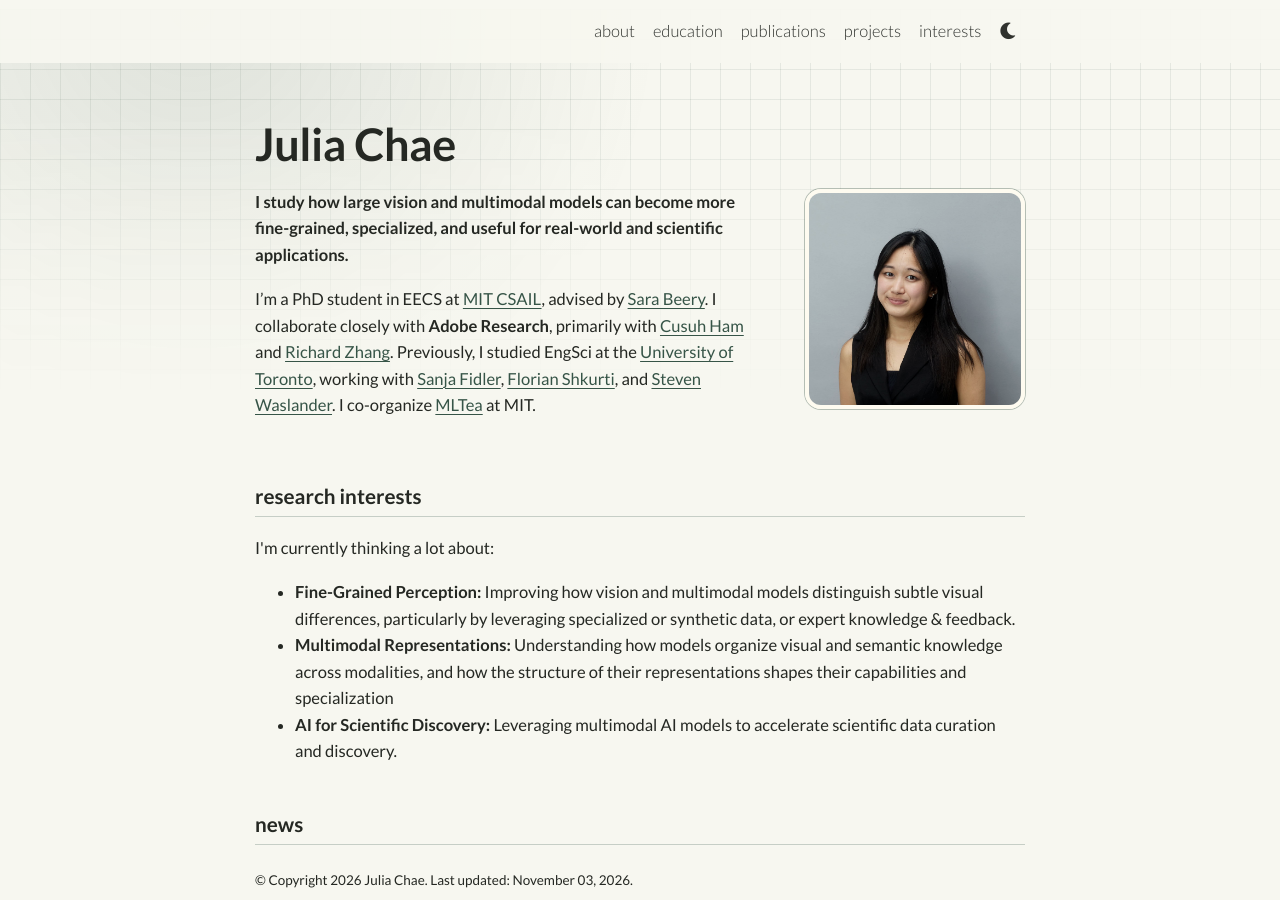
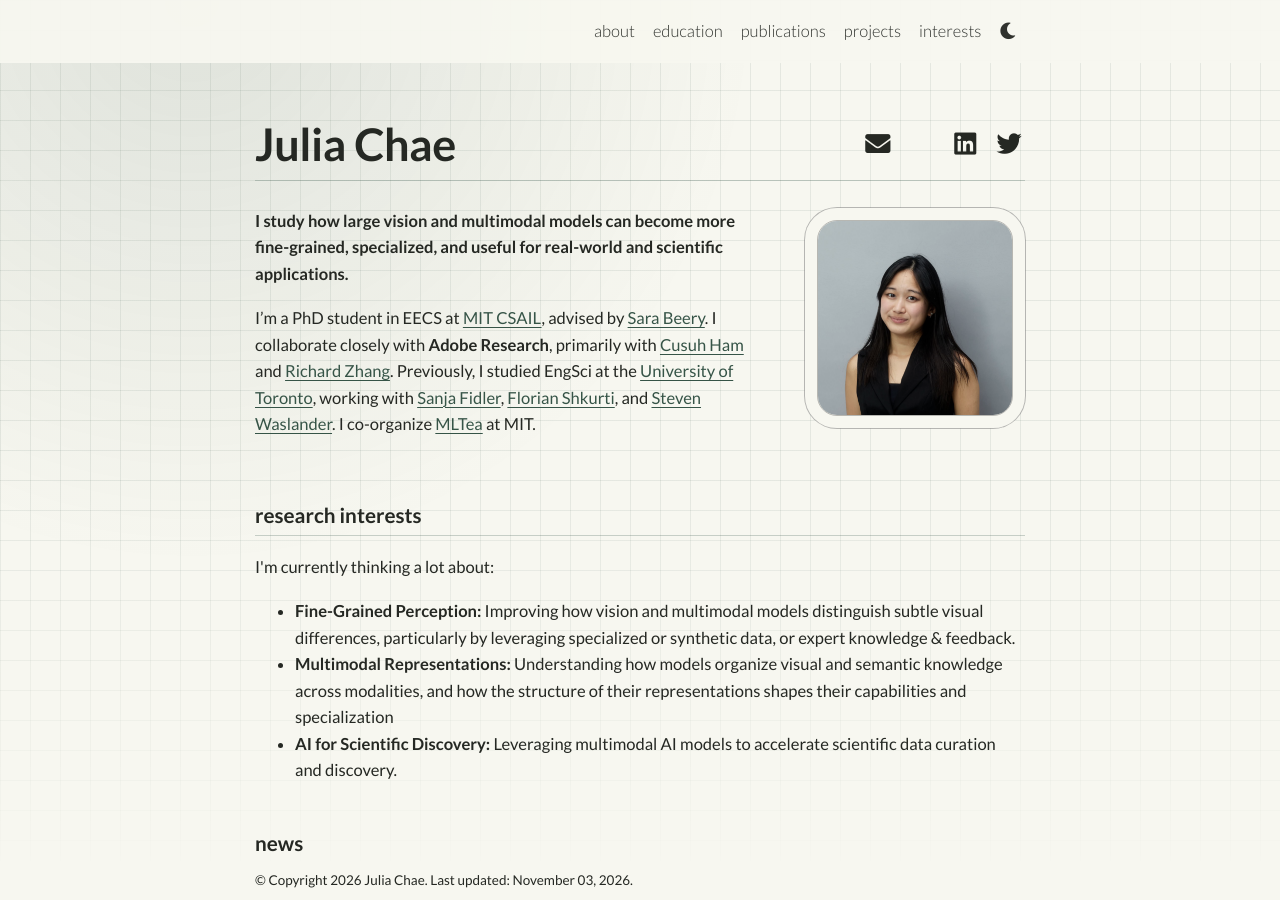
Before and after one commit to JuliaChae/JuliaChae.github.io, a Jekyll site: the page built from _pages/about.md, in a window 1280 px wide and 900 px high. Built offline with Jekyll 4.4.1, drawn with Linux system fonts in a browser that asks for light colours; full-size pictures stand in for the smaller copies a plugin makes; comment, search, counter and statistics services are not loaded; a style sheet for code colours, icons or effects is not loaded; some of the changed text lies outside the part shown.

Commit message:
Refine homepage layout and section styling

```diff
--- a/_includes/education.html
+++ b/_includes/education.html
@@ -1,31 +1,19 @@
-<h2  style="padding-top: 30px;"><b>education</b></h2>
-<table style="padding-top: 10px;width:100%;border:0px;border-spacing:0px;border-collapse:separate;margin-right:auto;margin-left:auto;"><tbody>
-  <tr>
-    <td style="padding-right: 20px; width:25%;vertical-align:middle">
-      <img src="assets/img/mit.png" alt="clean-usnob" width="140" height="140">
-    </td>
-    <td width="75%" valign="middle">
-      <p>
-      <strong>Massachusetts Institute of Technology</strong></p>
-      <p1>PhD in Electrical Engineering and Computer Science | 2025 – Present<br>
-      SM in Electrical Engineering and Computer Science | 2023 – 2025
-      <br><strong>Affiliations:</strong> Computer Science and Artificial Intelligence Lab (<a href="https://www.csail.mit.edu/">CSAIL</a>), Embodied Intelligence, <a href="https://beerys.github.io/">BeeryLab</a>
-      </p1>
-    </td>
-  </tr>
-</tbody></table>
+<h2><b>education</b></h2>
+<div class="education-entry">
+  <img src="assets/img/mit.png" alt="MIT logo" width="80" height="80">
+  <div>
+    <h3>Massachusetts Institute of Technology</h3>
+    <p>PhD in Electrical Engineering and Computer Science | 2025 – Present<br>
+    SM in Electrical Engineering and Computer Science | 2023 – 2025<br>
+    <strong>Affiliations:</strong> Computer Science and Artificial Intelligence Lab (<a href="https://www.csail.mit.edu/">CSAIL</a>), Embodied Intelligence, <a href="https://beerylab.csail.mit.edu">BeeryLab</a></p>
+  </div>
+</div>
 
-<table style="padding-top: 20px;width:100%;border:0px;border-spacing:0px;border-collapse:separate;margin-right:auto;margin-left:auto;"><tbody>
-  <tr>
-    <td style="padding-right: 20px; width:25%;vertical-align:middle">
-      <img src="assets/img/uoft.jpg" alt="clean-usnob" width="140" height="140">
-    </td>
-    <td width="75%" valign="middle">
-      <p>
-      <strong>University of Toronto</strong></p>
-      <p1><a href="https://engsci.utoronto.ca/program/what-is-engsci/">BASc. in Engineering Science</a> | 2018 - 2023
-      <br><strong>Robotics Major, Machine Intelligence Minor</strong> (cGPA: 3.97/4.0)
-      </p1>
-    </td>
-  </tr>
-</tbody></table>
+<div class="education-entry">
+  <img src="assets/img/uoft.jpg" alt="University of Toronto logo" width="80" height="80">
+  <div>
+    <h3>University of Toronto</h3>
+    <p><a href="https://engsci.utoronto.ca/program/what-is-engsci/">BASc. in Engineering Science</a> | 2018 - 2023<br>
+    <strong>Robotics Major, Machine Intelligence Minor</strong> (cGPA: 3.97/4.0)</p>
+  </div>
+</div>
--- a/_includes/publications.html
+++ b/_includes/publications.html
@@ -85,28 +85,14 @@
 
 <h2 style="padding-top: 30px;"><b>theses</b></h2>
 
-<table style="padding-top: 10px; width:100%;border:0px;border-spacing:0px;border-collapse:separate;"><tbody>
-  <tr>
-    <td style="padding-right: 20px; width:25%;vertical-align:middle">
-      <img src="assets/img/mit.png" alt="clean-usnob" width="160" height="140">
-    </td>
-    <td width="75%" valign="middle">
-      <p1>
-      <strong>Specialization of Vision Representations with Personalized Synthetic Data</strong>
-      <br> [SM Thesis] @ <strong>MIT</a></strong>, supervised by <strong><a href="https://beerys.github.io">Sara Beery</a></strong>
-      <br> <br>
-    </td>
-  </tr>
-  <tr>
-    <td style="padding-right: 20px; width:25%;vertical-align:middle">
-      <img src="assets/img/selfsup.jpg" alt="clean-usnob" width="160" height="140">
-    </td>
-    <td width="75%" valign="middle">
-      <p1>
-      <strong>Self-supervised Dense Representation Learning </strong>
-      <br> [BASc Thesis] @ <strong><a href="https://engsci.utoronto.ca/program/thesis/">U of T Eng Sci</a></strong>, supervised by <strong><a href="https://www.trailab.utias.utoronto.ca/">Sanja Fidler</a></strong>
-      <br> <br> Thesis on the exploration of inter-image relationships for contrastive learning to investigate how context between images can be used to improve part-based dense representation learning. </p1>
-      <br> <br>
-    </td>
-  </tr>
-</tbody></table>
+<div class="theses">
+  <div class="thesis-entry">
+    <strong><a href="https://dspace.mit.edu/entities/publication/44fe8d7d-fd6c-4e01-b90c-073ed5853dea">Specialization of Vision Representations with Personalized Synthetic Data</a></strong>
+    <p>SM Thesis @ <strong>MIT</strong>, supervised by <strong><a href="https://beerys.github.io">Sara Beery</a></strong></p>
+  </div>
+  <div class="thesis-entry">
+    <strong>Self-supervised Dense Representation Learning</strong>
+    <p>BASc Thesis @ <strong><a href="https://engsci.utoronto.ca/program/thesis/">U of T Eng Sci</a></strong>, supervised by <strong><a href="https://www.trailab.utias.utoronto.ca/">Sanja Fidler</a></strong></p>
+    <p>Thesis on the exploration of inter-image relationships for contrastive learning to investigate how context between images can be used to improve part-based dense representation learning.</p>
+  </div>
+</div>
--- a/_layouts/about.html
+++ b/_layouts/about.html
@@ -5,9 +5,16 @@
 <!-- about.html -->
       <div class="post" id = 'about'>
         <header class="post-header">
+          <div class="about-heading">
           <h1 class="post-title">
            {% if site.title == "blank" -%}<span class="font-weight-bold">{{ site.first_name }}</span> {{ site.middle_name }} {{ site.last_name }}{%- else -%}{{ site.title }}{%- endif %}
           </h1>
+          {% if page.social %}
+          <nav class="contact-icons" aria-label="Contact and profiles">
+            {% include social.html %}
+          </nav>
+          {% endif %}
+          </div>
           <p class="desc">{{ page.subtitle }}</p>
         </header>
 
@@ -60,21 +67,17 @@
 
           <!-- Social -->
           <div class="social">
-            <div class="contact-icons">
-            {% include social.html %}
-            </div>
+            <div class="custom_projects" id="publications">
+              {% if page.publications %}
+                {% include publications.html %}
+              {% endif %}
+              </div>
 
             {% if page.education %}
             <div class="custom_projects" id="education">
                 {% include education.html %}
             </div>
             {% endif %}
-
-            <div class="custom_projects" id="publications">
-              {% if page.publications %}
-                {% include publications.html %}
-              {% endif %}
-              </div>
 
           <div class="custom_projects" id="projects">
             {% if page.projects %}
--- a/_sass/_styling.scss
+++ b/_sass/_styling.scss
@@ -23,6 +23,44 @@
 
 #about .post-title {
   font-family: "Lato", "Avenir", "Avenir Next", "Helvetica Neue", Helvetica, sans-serif;
+  margin: 0;
+}
+
+#about .about-heading {
+  display: flex;
+  align-items: center;
+  justify-content: space-between;
+  gap: 1.5rem;
+  padding-bottom: .5rem;
+  border-bottom: 1px solid var(--accent-soft);
+  margin-bottom: 1.5rem;
+
+  .contact-icons {
+    display: flex;
+    align-items: center;
+    gap: .65rem;
+    font-size: 1.4rem;
+    line-height: 1;
+
+    a {
+      display: inline-flex;
+      align-items: center;
+      justify-content: center;
+      min-width: 32px;
+      min-height: 32px;
+      color: var(--ink);
+      text-decoration: none;
+
+      &:hover, &:focus-visible {
+        color: var(--accent);
+        text-decoration: none;
+      }
+    }
+  }
+}
+
+#about .post-header .desc:empty {
+  display: none;
 }
 
 h2, .custom_projects h2, .misc h2 {
@@ -38,6 +76,7 @@
 }
 
 .custom_projects, .misc {
+  text-align: left;
   line-height: 1.6;
 }
 
@@ -81,14 +120,32 @@
   }
 }
 
-// The body provides the positioning/stacking context; the layer scrolls away.
+// Keep a subtle grid behind the viewport while the about-page content scrolls.
 body:has(#about) {
   position: relative;
   isolation: isolate;
   overflow-x: clip;
+
+  &::before {
+    content: "";
+    position: fixed;
+    inset: 0;
+    height: 100vh;
+    height: 100svh;
+    z-index: -1;
+    pointer-events: none;
+    background-image:
+      radial-gradient(circle at 15% 0%, var(--wash), transparent 40%),
+      linear-gradient(var(--grid) 1px, transparent 1px),
+      linear-gradient(90deg, var(--grid) 1px, transparent 1px);
+    background-size: 100% 100%, 30px 30px, 30px 30px;
+    // Any opaque palette color provides the same alpha mask as black.
+    -webkit-mask-image: linear-gradient(180deg, var(--ink) 55%, transparent 100%);
+    mask-image: linear-gradient(180deg, var(--ink) 55%, transparent 100%);
+  }
 }
 
-// Anchor the fade to the actual bio height so it ends before research interests.
+// Bio links use the same accent treatment without bold link text.
 #about > article > .clearfix {
   position: relative;
 
@@ -104,25 +161,6 @@
     }
   }
 
-  &::before {
-    content: "";
-    position: absolute;
-    top: -10rem;
-    bottom: 0;
-    left: 50%;
-    width: 100vw;
-    transform: translateX(-50%);
-    z-index: -1;
-    pointer-events: none;
-    background-image:
-      radial-gradient(circle at 15% 0%, var(--wash), transparent 40%),
-      linear-gradient(var(--grid) 1px, transparent 1px),
-      linear-gradient(90deg, var(--grid) 1px, transparent 1px);
-    background-size: 100% 100%, 30px 30px, 30px 30px;
-    // Any opaque palette color provides the same alpha mask as black.
-    -webkit-mask-image: linear-gradient(180deg, var(--ink) 25%, transparent 90%);
-    mask-image: linear-gradient(180deg, var(--ink) 25%, transparent 90%);
-  }
 }
 
 // Section headings provide the only separators; content uses whitespace.
@@ -140,19 +178,26 @@
   margin: 0 0 1rem 2rem;
 
   figure {
+    box-sizing: border-box;
+    width: 220px;
+    height: 220px;
     margin: 0;
+    border: 12px solid var(--profile-frame);
+    border-radius: 32px;
+    background: var(--profile-frame);
+    box-shadow: 0 0 0 1px var(--profile-outline);
   }
 
   img:not(.rounded-circle) {
     display: block;
     box-sizing: border-box;
-    width: 220px;
-    height: 220px;
+    width: 100%;
+    height: 100%;
     object-fit: cover;
     object-position: center 20%;
-    border-radius: 16px !important;
-    border: 4px solid var(--bg) !important;
-    box-shadow: 0 0 0 1px rgba(var(--accent-rgb), .35) !important;
+    border-radius: 20px !important;
+    border: 1px solid var(--profile-outline) !important;
+    box-shadow: none !important;
     filter: saturate(.95) sepia(.08);
   }
 }
@@ -190,15 +235,102 @@
   box-shadow: none !important;
 }
 
+#publications .theses {
+  font-size: .87rem;
+  line-height: 1.5;
+
+  .thesis-entry + .thesis-entry {
+    margin-top: 1rem;
+  }
+
+  p {
+    margin: .25rem 0 0;
+    font-size: inherit;
+  }
+}
+
+.news .news-scrollable {
+  max-height: 9rem;
+  overflow-y: auto;
+}
+
+.news .table {
+  font-family: inherit;
+  font-size: .92rem;
+  line-height: 1.6;
+
+  th, td {
+    font: inherit;
+  }
+}
+
+#education {
+  .education-entry {
+    display: grid;
+    grid-template-columns: 80px minmax(0, 1fr);
+    gap: 1rem;
+    align-items: start;
+  }
+
+  .education-entry + .education-entry {
+    margin-top: 1.25rem;
+  }
+
+  h3 {
+    margin: 0 0 .25rem;
+    font-size: .92rem;
+    font-weight: 700;
+    line-height: 1.5;
+  }
+
+  p {
+    margin: 0;
+    font-size: .87rem;
+    line-height: 1.5;
+  }
+
+  img {
+    display: block;
+    width: 80px;
+    height: 80px;
+    max-width: 100%;
+    object-fit: contain;
+  }
+}
+
 @media (max-width: 575.98px) {
+  #education {
+    .education-entry {
+      grid-template-columns: 64px minmax(0, 1fr);
+      gap: .75rem;
+    }
+
+    img {
+      width: 64px;
+      height: 64px;
+    }
+  }
+
+  #about .about-heading {
+    flex-direction: column;
+    align-items: flex-start;
+    gap: .5rem;
+  }
+
   #about .profile {
     float: none !important;
     width: 160px;
     margin: 0 auto 2rem;
 
-    img:not(.rounded-circle) {
+    figure {
       width: 160px;
       height: 160px;
+      border-width: 10px;
+      border-radius: 26px;
+    }
+
+    img:not(.rounded-circle) {
+      border-radius: 16px !important;
     }
   }
 
--- a/_sass/_themes.scss
+++ b/_sass/_themes.scss
@@ -6,6 +6,8 @@
   --accent-soft: rgba(54, 84, 71, .25);
   --grid: rgba(54, 84, 71, .09);
   --wash: rgba(54, 84, 71, .12);
+  --profile-frame: var(--bg);
+  --profile-outline: rgba(128, 128, 128, .55);
 
   // Preserve al-folio's variable API using the shared palette.
   --global-bg-color: var(--bg);
@@ -43,6 +45,7 @@
   --accent-soft: rgba(169, 203, 181, .25);
   --grid: rgba(169, 203, 181, .0455);
   --wash: rgba(169, 203, 181, .10);
+  --profile-outline: rgba(160, 160, 160, .65);
   color-scheme: dark;
 
   .fa-sun {
```
